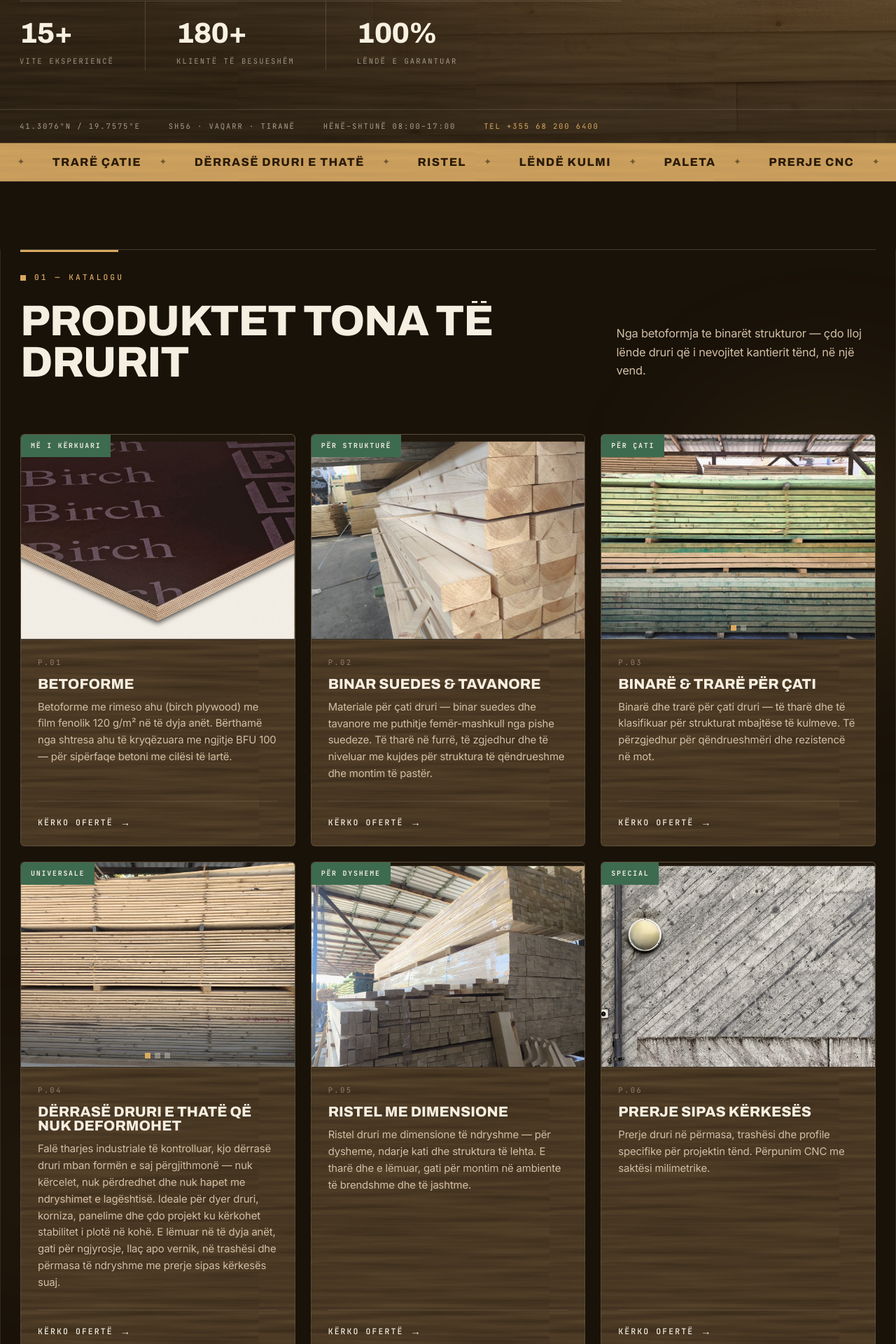
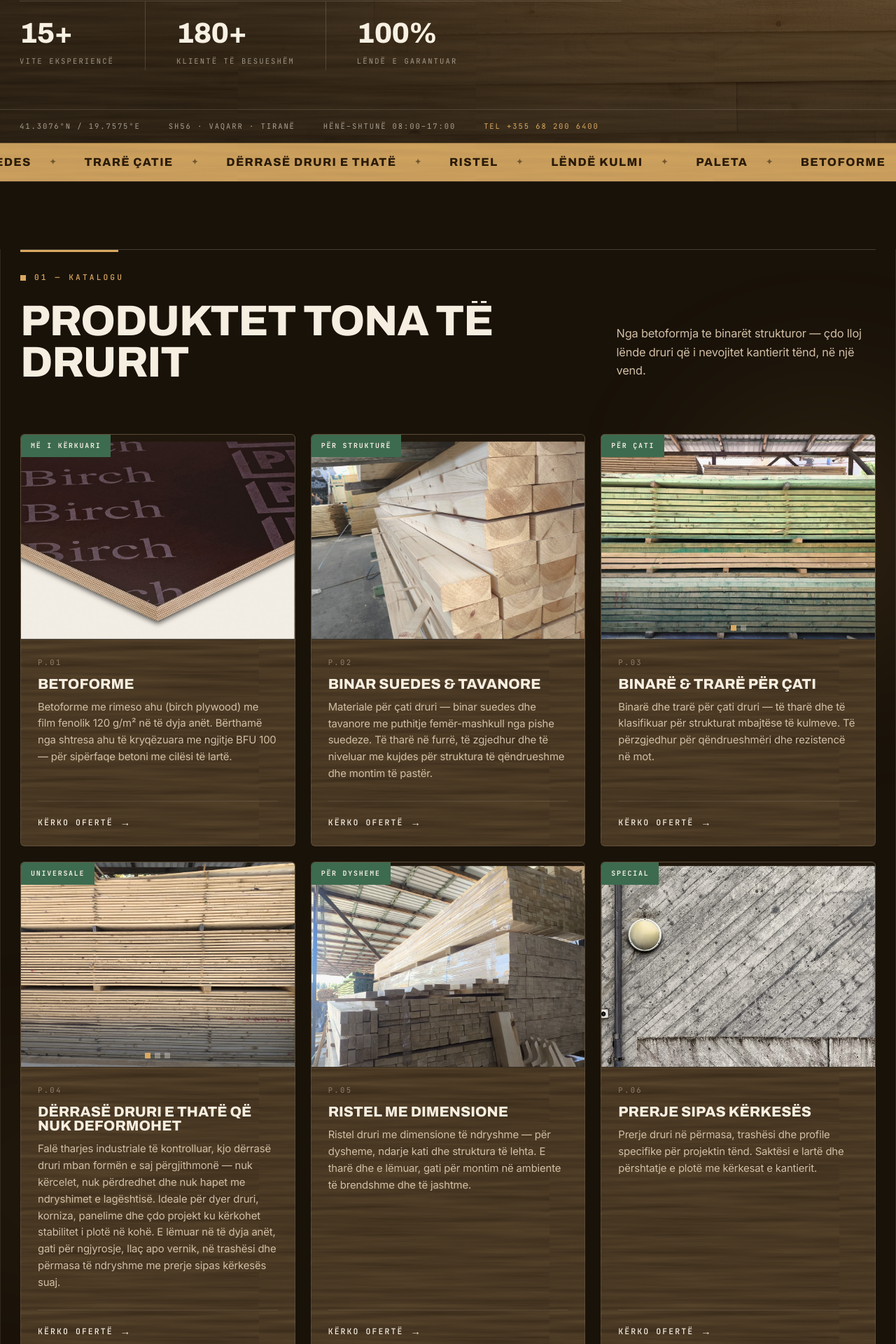
Before and after one commit to kristi985/ndue-prenga, a Next.js app: page / in a window 1280 px wide. Shown: the part 891-2811 px from the top of the page at 70% size. Built offline with nearby package versions, Linux system fonts and the light colour scheme.

Commit message:
Hequr përmendjet e prerjes CNC (shërbim që nuk ofrojmë)

```diff
--- a/app/components/Hero.js
+++ b/app/components/Hero.js
@@ -21,7 +21,6 @@ const MARQUEE = [
   "Ristel",
   "Lëndë Kulmi",
   "Paleta",
-  "Prerje CNC",
 ];
 
 export default function Hero() {
--- a/app/components/Products.js
+++ b/app/components/Products.js
@@ -42,7 +42,7 @@ const PRODUCTS = [
     tag: "Special",
     title: "Prerje sipas kërkesës",
     img: "/images/presa.jpg",
-    desc: "Prerje druri në përmasa, trashësi dhe profile specifike për projektin tënd. Përpunim CNC me saktësi milimetrike.",
+    desc: "Prerje druri në përmasa, trashësi dhe profile specifike për projektin tënd. Saktësi e lartë dhe përshtatje e plotë me kërkesat e kantierit.",
   },
 ];
 
```
Also changed, not shown: 1 other file (tests, documents, lock files or other folders).
